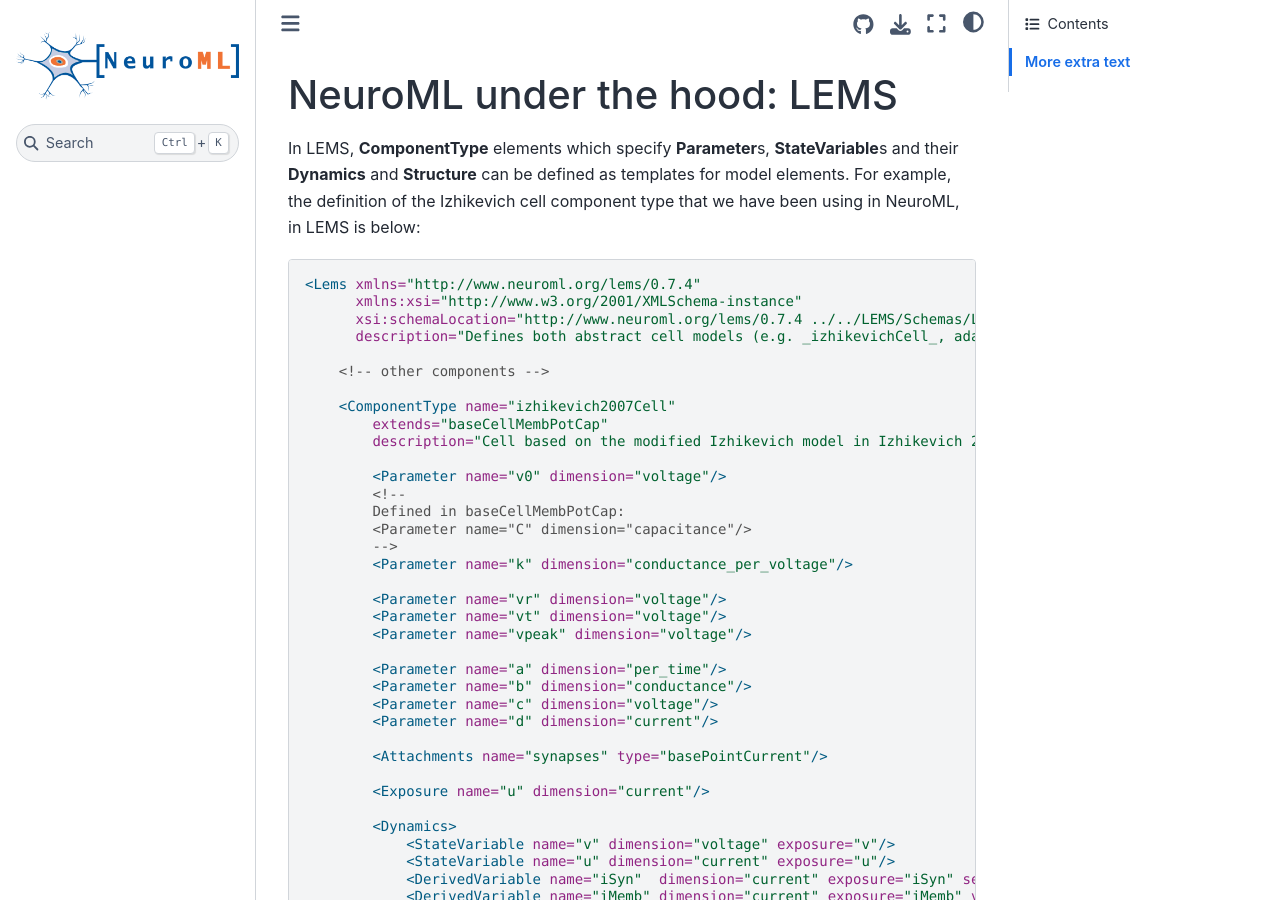
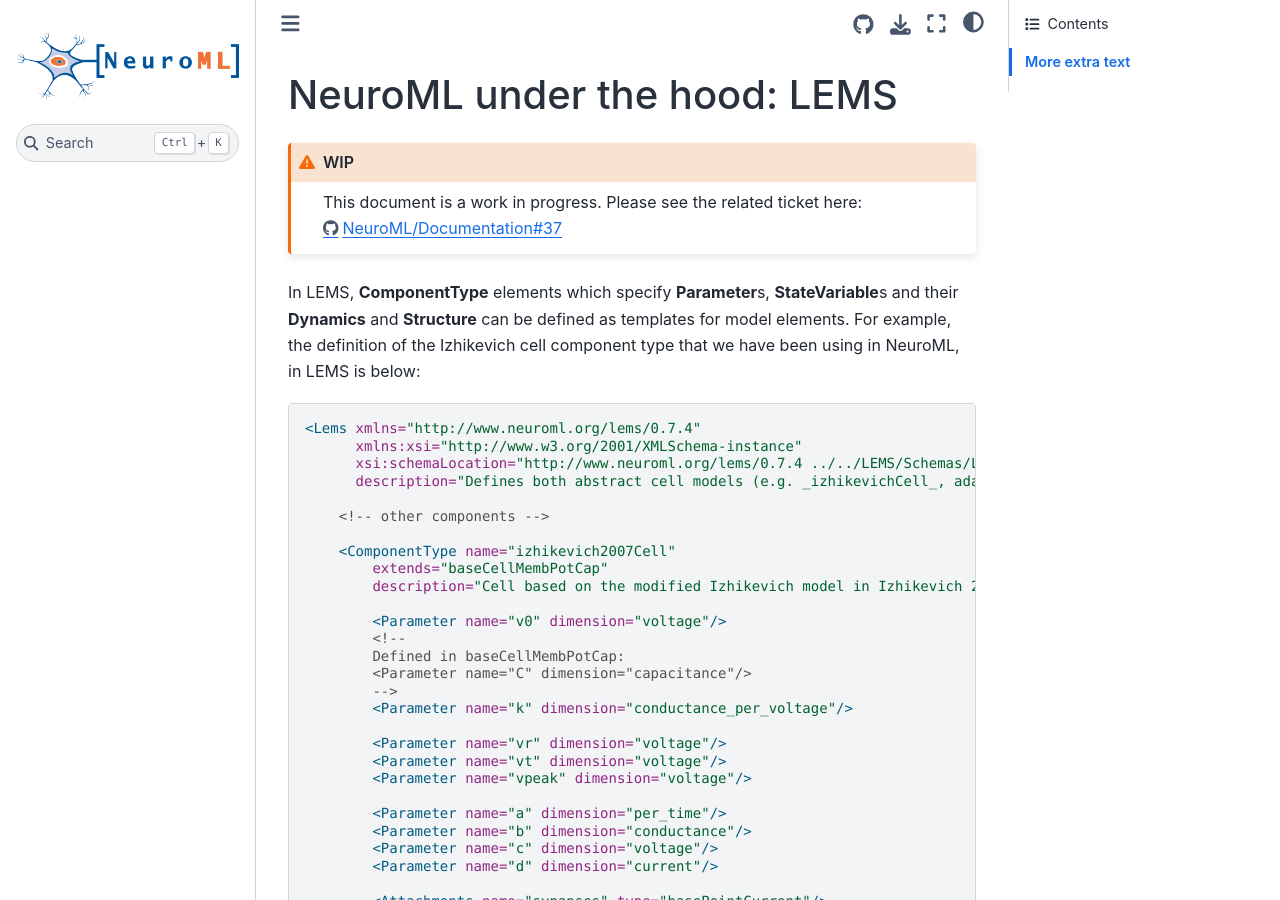
Before and after one commit to NeuroML/Documentation, a Jupyter Book: the page built from source/Userdocs/GettingStartedLEMS.md, in a window 1280 px wide and 900 px high. Built offline with Jupyter Book 1.0.4 settings and Sphinx 7.4.7 and the Sphinx Book theme 1.1.4, drawn with Linux system fonts in a browser that asks for light colours; pages that are not in the unit, such as notebooks, are missing from menus.

Commit message:
enh: move lems introduction down the TOC

````diff
--- a/source/Userdocs/GettingStartedLEMS.md
+++ b/source/Userdocs/GettingStartedLEMS.md
@@ -1,5 +1,10 @@
 (userdocs:getting_started_lems)=
 # NeuroML under the hood: LEMS
+
+```{admonition} WIP
+:class: warning
+This document is a work in progress. Please see the related ticket here: https://github.com/NeuroML/Documentation/issues/37
+```
 
 In LEMS, **ComponentType** elements which specify **Parameter**s, **StateVariable**s and their **Dynamics** and **Structure** can be defined as templates for model elements.
 For example, the definition of the Izhikevich cell component type that we have been using in NeuroML, in LEMS is below:
--- a/source/_toc.yml
+++ b/source/_toc.yml
@@ -14,7 +14,6 @@
       - file: ./Userdocs/NML2_examples/SingleNeuron.ipynb
       - file: ./Userdocs/IzhikevichNetworkExample
       - file: ./Userdocs/NML2_examples/IzhikevichNetwork.ipynb
-    - file: ./Userdocs/GettingStartedLEMS
     - file: ./Userdocs/FindingNeuroMLModels
     - file: ./Userdocs/ValidatingNeuroMLModels
     - file: ./Userdocs/VisualisingNeuroMLModels
@@ -32,6 +31,7 @@
             - file: ./Userdocs/Schemas/Networks
             - file: ./Userdocs/Schemas/PyNN
         - file: ./Userdocs/NeuroMLv1.md
+    - file: ./Userdocs/GettingStartedLEMS
     - file: ./Userdocs/Software/Software
       sections:
         - file: ./Userdocs/Software/pyNeuroML
````
